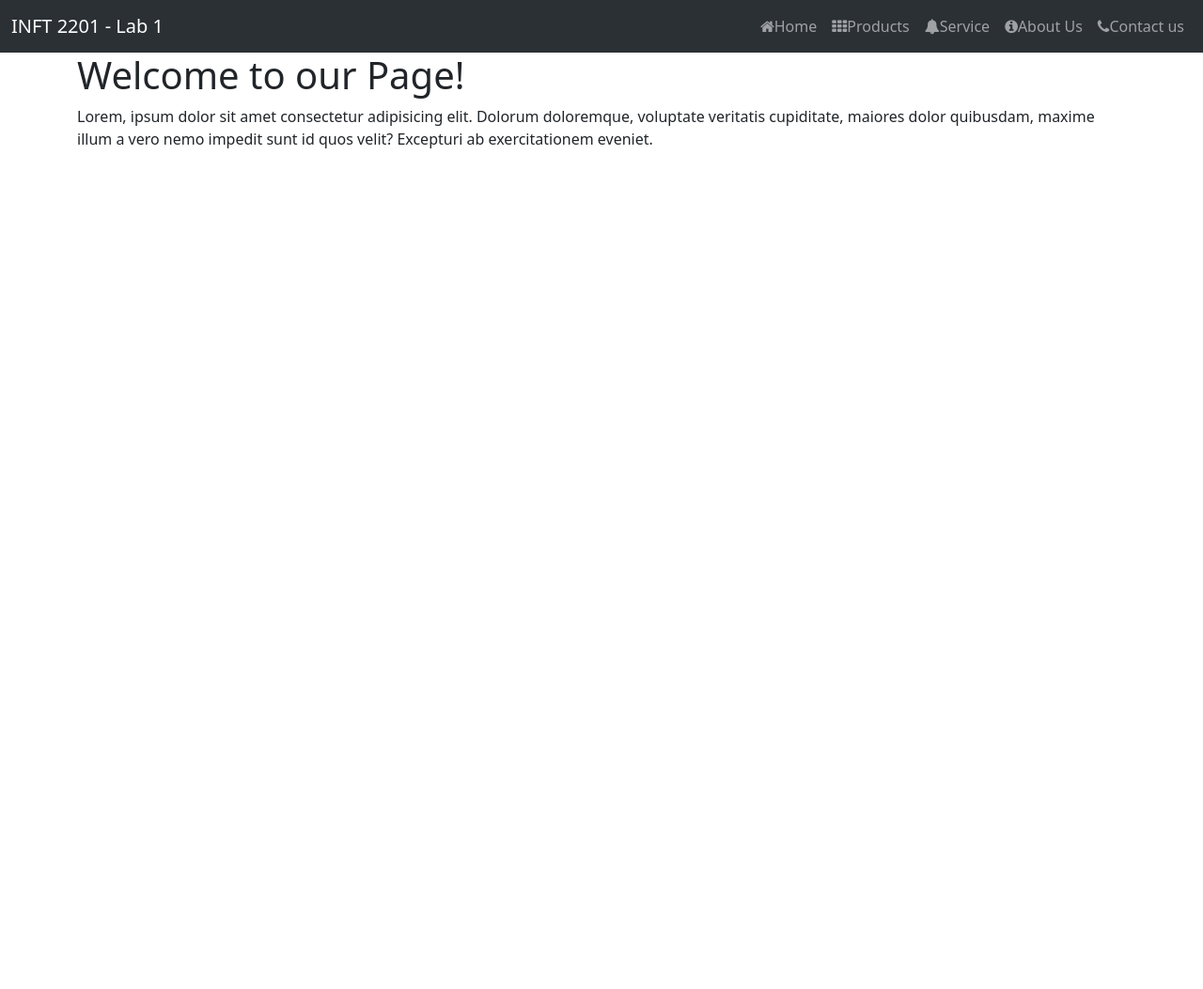
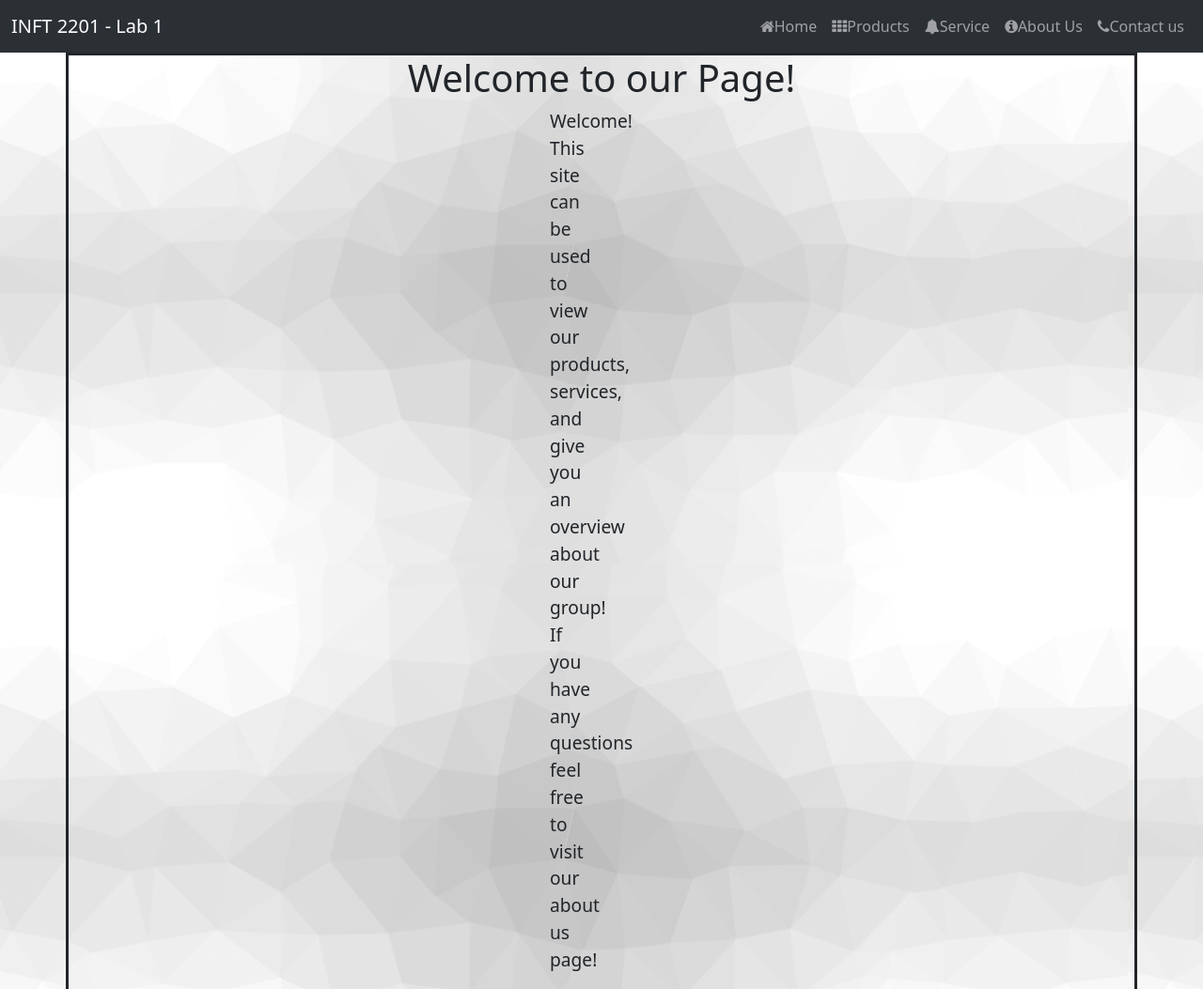
Before and after one commit to yashvi9705/inft2202-Labs, a website: page Lab1/index.html in a window 1280 px wide. Shown: the top 1053 px of the page at 94% size. Before the commit the page ends 800 px from the top, so only its background shows below. Drawn offline with nearby package versions, Linux system fonts and the light colour scheme.

Commit message:
Made edits to home page
Added a background image, and a welcome message.

```diff
--- a/Lab1/index.html
+++ b/Lab1/index.html
@@ -18,12 +18,12 @@ Date: February 1st, 2024
   <script src="components/navbar.js"></script>
   <title>Lab 1</title>
 </head>
-<body>
+<body class="index">
   <navbar-component></navbar-component>
   <div class="container">
     <h1>Welcome to our Page!</h1>
-    <p>Lorem, ipsum dolor sit amet consectetur adipisicing elit. Dolorum doloremque, voluptate veritatis cupiditate,
-      maiores dolor quibusdam, maxime illum a vero nemo impedit sunt id quos velit? Excepturi ab exercitationem eveniet.
+    <p>Welcome! This site can be used to view our products, services, and give you an overview about our group! If you have any
+      questions feel free to visit our about us page!
     </p>
   </div>
   <script src="scripts/app.js"></script>
--- a/Lab1/styles/app.css
+++ b/Lab1/styles/app.css
@@ -28,5 +28,16 @@ Date: February 1st, 2024
 }
 
 .container {
+    border-style: solid;
     padding: 0 16px;
+    text-align: center;
 }
+.container p{
+    width: 200px;
+    padding-left: 500px;
+    font-size: larger;
+}
+
+body.index{
+    background-image: url("/Lab1/images/img4.jpg");
+}
```
Also changed, not shown: Lab1/images/img4.jpg (added).
